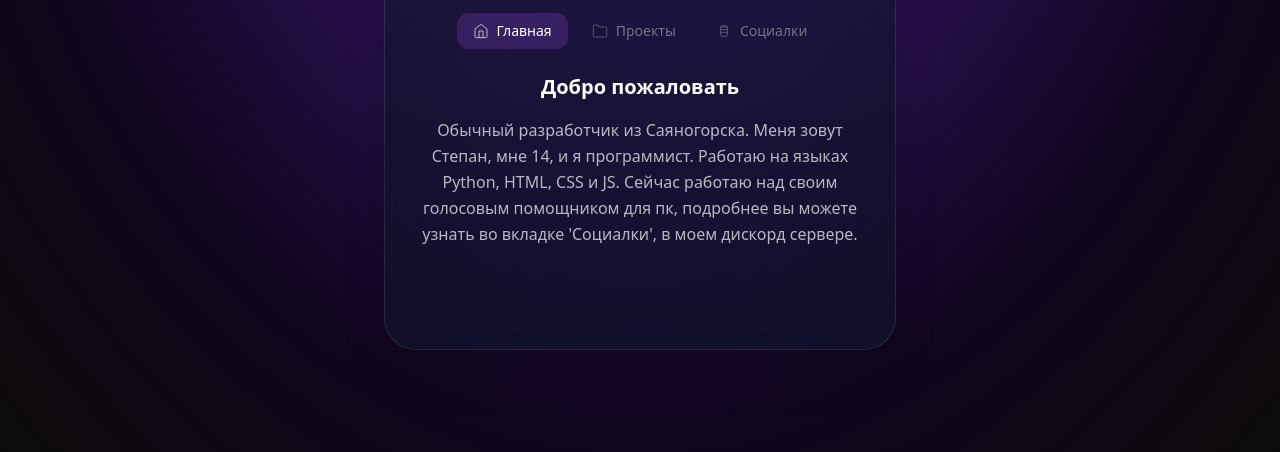
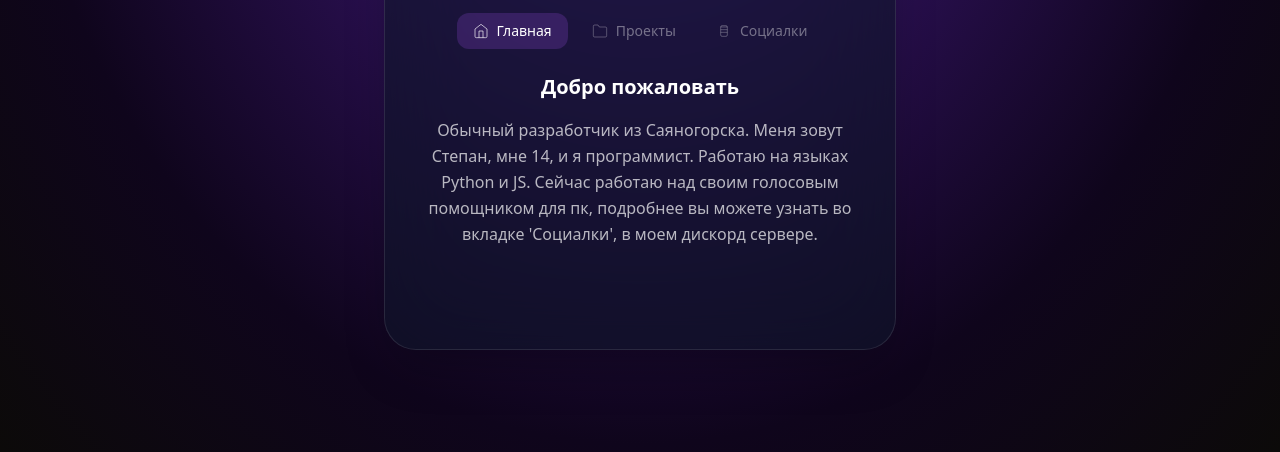
Before and after one commit to esenerdev/whysolitude, a plain HTML site: page index.html in a window 1280 px wide. Shown: the part 348-800 px from the top of the page. Drawn offline with nearby package versions, Linux system fonts and the light colour scheme.

Commit message:
Update index.html
1

```diff
--- a/index.html
+++ b/index.html
@@ -216,7 +216,7 @@
             profile: {
                 name: "whysolitude",
                 subtitle: "Full-stack Developer • Python / Web",
-                description: "Обычный разработчик из Саяногорска. Меня зовут Степан, мне 14, и я программист. Работаю на языках Python, HTML, CSS и JS. Сейчас работаю над своим голосовым помощником для пк, подробнее вы можете узнать во вкладке 'Социалки', в моем дискорд сервере.",
+                description: "Обычный разработчик из Саяногорска. Меня зовут Степан, мне 14, и я программист. Работаю на языках Python и JS. Сейчас работаю над своим голосовым помощником для пк, подробнее вы можете узнать во вкладке 'Социалки', в моем дискорд сервере.",
                 avatar: "https://cdn.discordapp.com/attachments/1200392128312918087/1444663987999604777/e2cc3f915e2967ea83fa57a69dcdf911.png?ex=692d87af&is=692c362f&hm=a3b79182b86c44ffa8ee0b3ad3456dd167226f47d8366ed7a885cf40c558a983& ",
                 tags: ["JavaScript", "Python", "Web"],
             },
@@ -315,4 +315,5 @@
     </script>
 </body>
 
+
 </html>
```
